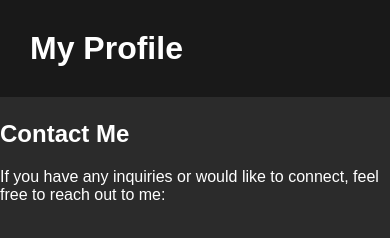
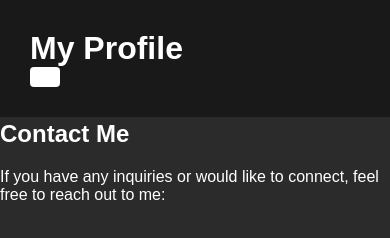
Before and after one commit to ghndrx/docker-test-image, a plain HTML site: page static-html-directory/contact.html in a window 390 px wide. Drawn offline with Linux system fonts and the light colour scheme; no server answers.

Commit message:
update script to handle menu
update htmls

```diff
--- a/static-html-directory/contact.html
+++ b/static-html-directory/contact.html
@@ -10,7 +10,8 @@
   <header>
     <div class="container">
       <h1>My Profile</h1>
-      <nav>
+      <div id="menu-toggle"></div>
+      <nav id="main-nav">
         <ul>
           <li><a href="index.html">Home</a></li>
           <li><a href="about.html">About</a></li>
```
Also changed, not shown: static-html-directory/about.html (+2 -1 lines).
